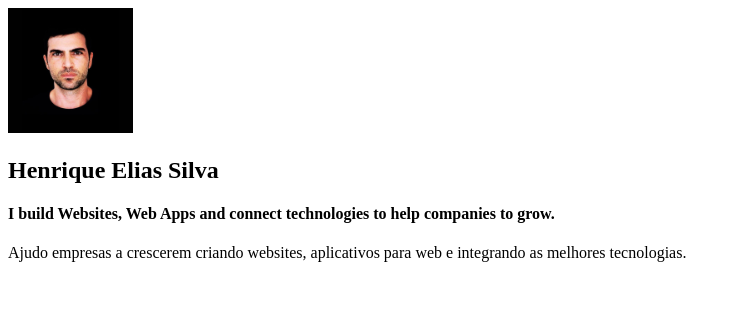
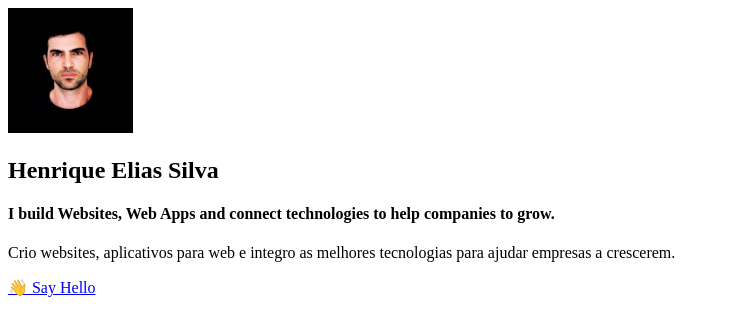
Before and after one commit to henriqueeliassilva/my-app, a Next.js app: page / in a window 1280 px wide. Shown: the top 336 px of the page, without its empty margins (0-737 px from the left). Built offline with nearby package versions, Linux system fonts and the light colour scheme.

Commit message:
first changes

```diff
--- a/pages/index.js
+++ b/pages/index.js
@@ -1,6 +1,7 @@
 import Head from 'next/head'
 import Image from 'next/image'
 import profilePic from '../public/me.png'
+import Link from 'next/link'
 
 
 export default function Home() {
@@ -12,19 +13,23 @@ export default function Home() {
       </Head>
       <main className="p-10 flex flex-col justify-center">
               <div className="mx-auto">
-          <Image className="rounded-full"  src={profilePic} alt="Picture of the author"   width={125}
-      height={125}/></div>
-
+                  <Image className="rounded-full"  src={profilePic}
+                  alt="Picture of the author" width={125} height={125}
+                  />
+              </div>
         <article className="pt-5 mx-auto prose lg:prose-xl">
-
-  <h1 className="text-center">Henrique Elias Silva</h1>
+           <h1 className="text-center">Henrique Elias Silva
+           </h1>
           <h4>
             I build Websites, Web Apps and connect technologies to help companies to grow.
           </h4>
           <p>
-    Ajudo empresas a crescerem criando websites, aplicativos para web e integrando as melhores tecnologias.
+            Crio websites, aplicativos para web e integro as melhores tecnologias para ajudar empresas a crescerem.
           </p>
         </article>
+        <div className="mx-auto">
+         <a  className="hover:underline hover:text-blue-700 text-xl uppercase" href="https://api.whatsapp.com/send/?phone=5548998114079">👋 Say Hello</a>
+        </div>
       </main>
     </>
   )
```
Also changed, not shown: public/vercel.svg (deleted). Lines whose indentation alone changed are shown as unchanged.
